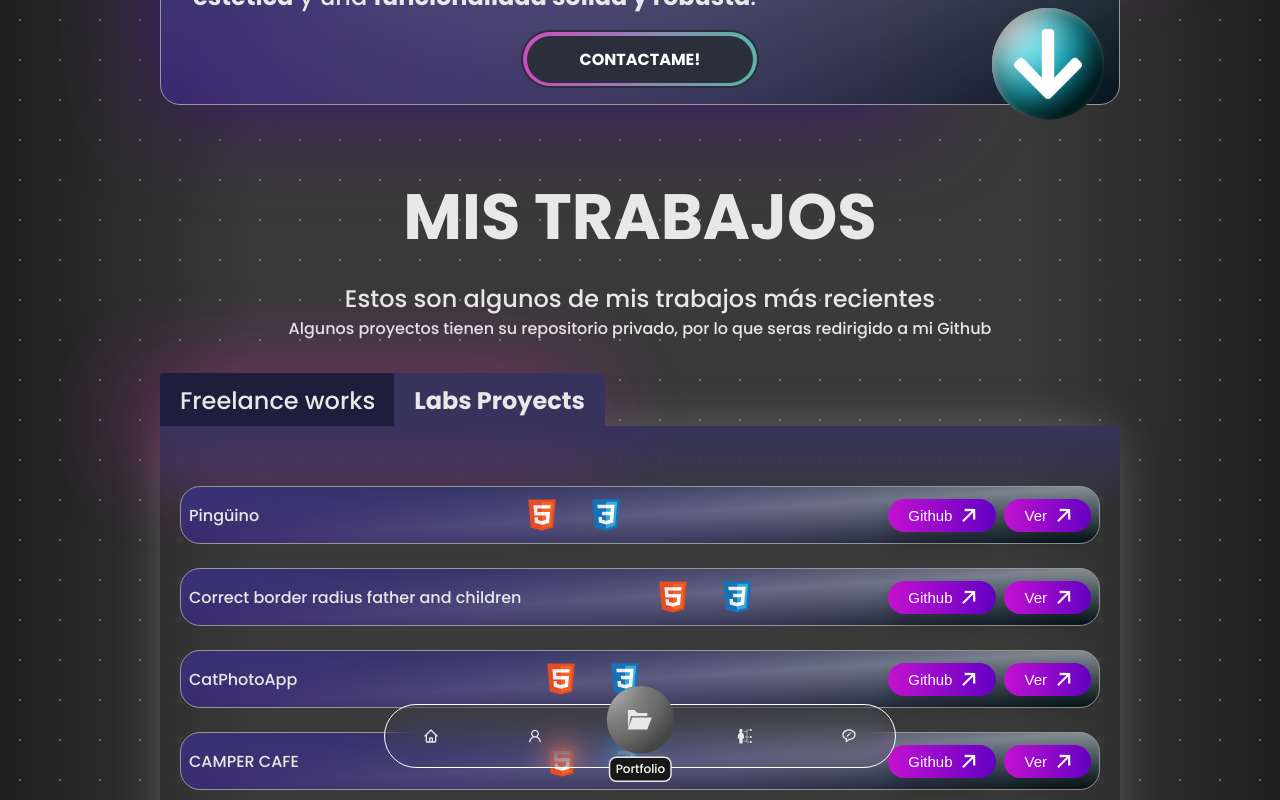
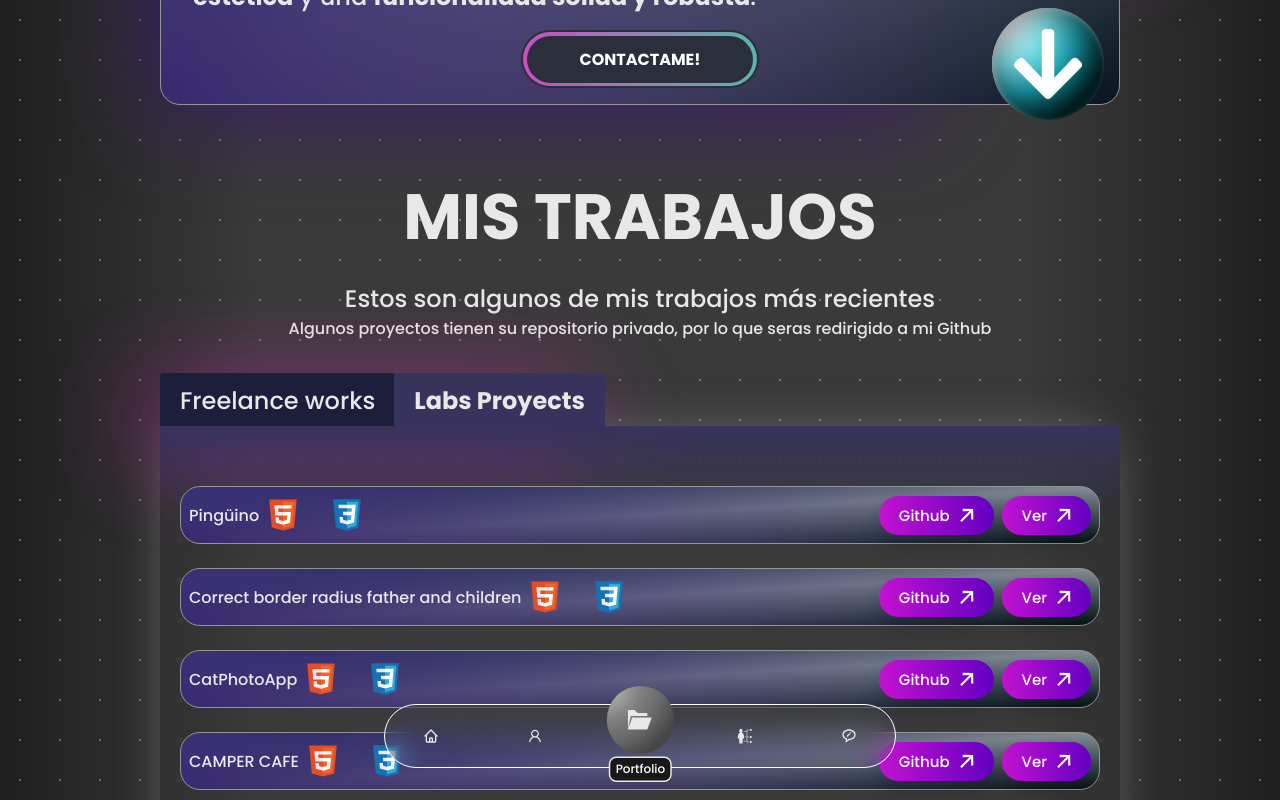
Before and after one commit to anmedina-arg/portfolio-vite, a React (Vite) app: page / in a window 1280 px wide. Both pictures are taken after a click on the tab "Labs Proyects". Shown: the part 480-1280 px from the top of the page. Built offline with nearby package versions, Linux system fonts and the light colour scheme; a web font is replaced by a local one.

Commit message:
FIX - fix Shinebutton anchor element

```diff
--- a/src/components/cards/lineCard.css
+++ b/src/components/cards/lineCard.css
@@ -6,6 +6,12 @@
 	padding: 0.25rem 0.5rem;
 	color: var(--color-text-default);
 	/* flex-wrap: wrap; */
+}
+
+.lineCardLeftContainer {
+	display: flex;
+	align-items: center;
+	justify-content: center;
 }
 
 .spanContainerLineCard {
@@ -34,6 +40,10 @@
 		gap: 0.5rem;
 	}
 
+	.lineCardLeftContainer {
+		flex-direction: column;
+	}
+
 	.spanContainerLineCard {
 		text-align: center;
 		font-size: 0.75rem;
--- a/src/components/cards/lineCard.tsx
+++ b/src/components/cards/lineCard.tsx
@@ -11,9 +11,11 @@ type LineCardProps = {
 const LineCard: React.FC<LineCardProps> = ({ project }) => {
 	return (
 		<div className='lineCardContainer'>
-			<span className='spanContainerLineCard'>{project.title}</span>
-			<div className='iconsContainerLineCard'>
-				<MemoizedRenderIconFromAList technologies={project.skill} withoutBackground />
+			<div className='lineCardLeftContainer'>
+				<span className='spanContainerLineCard'>{project.title}</span>
+				<div className='iconsContainerLineCard'>
+					<MemoizedRenderIconFromAList technologies={project.skill} withoutBackground />
+				</div>
 			</div>
 			<div className='divButtonContainerLineCard'>
 				<ShineButton label='Github' href={project.github} />
--- a/src/components/ui/buttons/shineButton.css
+++ b/src/components/ui/buttons/shineButton.css
@@ -16,9 +16,6 @@
 	font-size: 15px;
 	background: linear-gradient(90deg, #c312d0, #6400c3);
 	border: 0;
-}
-
-.ShineButton a {
 	font-weight: normal;
 	color: #ffff;
 	text-decoration: none;
--- a/src/components/ui/buttons/shineButton.tsx
+++ b/src/components/ui/buttons/shineButton.tsx
@@ -8,8 +8,8 @@ type ShineButtonProps = {
 
 const ShineButton = ({ label, href }: ShineButtonProps) => {
 	return (
-		<button className="ShineButton">
-			<a href={href} target="_blenk">{label}</a>
+		<>
+			<a href={href} target="_blenk" className="ShineButton">{label}
 				<svg
 					viewBox="0 0 14 15"
 					fill="none"
@@ -21,7 +21,8 @@ const ShineButton = ({ label, href }: ShineButtonProps) => {
 						fill="#fff"
 					></path>
 				</svg>
-		</button>
+			</a>
+		</>
 	);
 };
 
```
Lines whose indentation alone changed are shown as unchanged.
